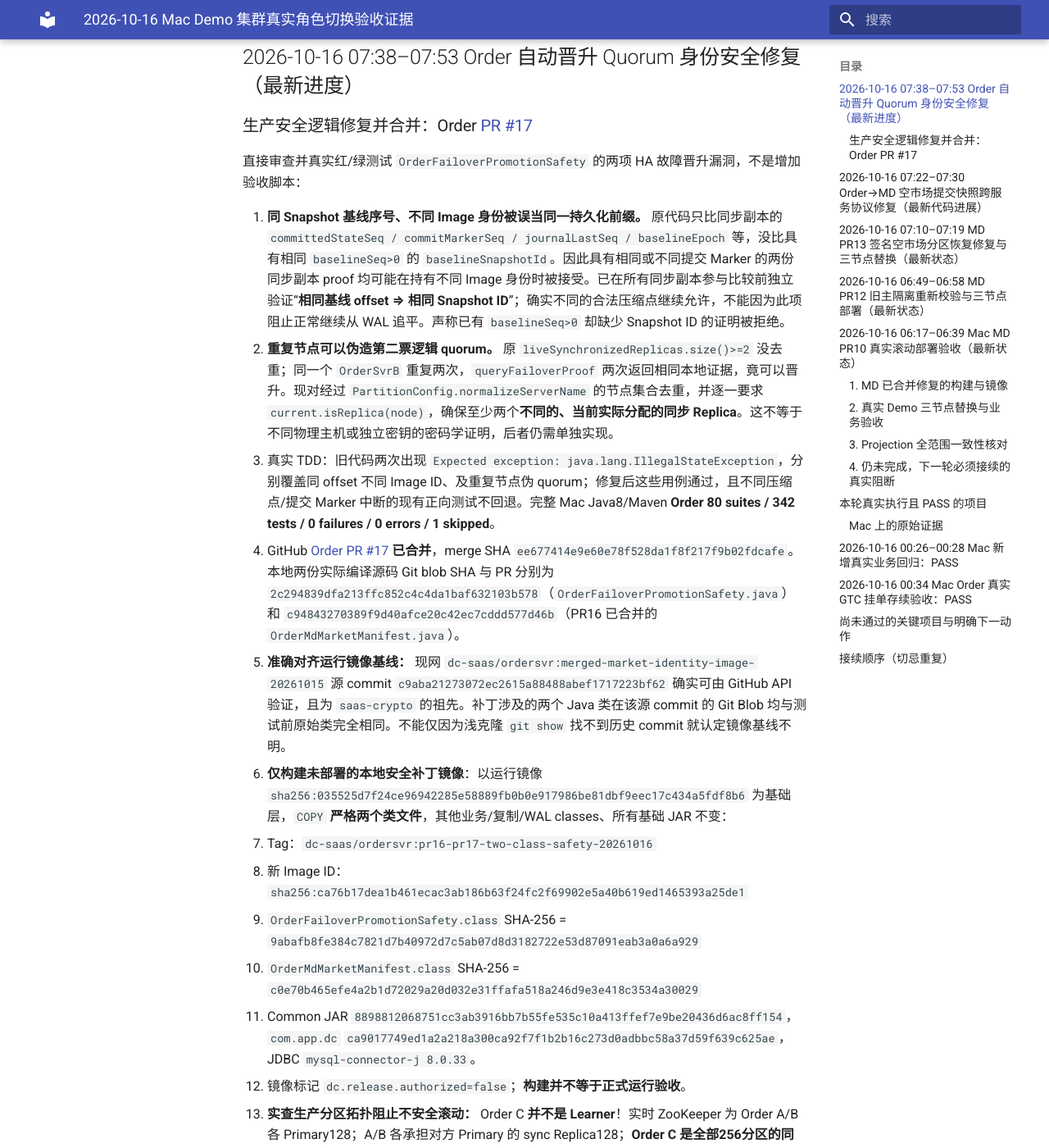
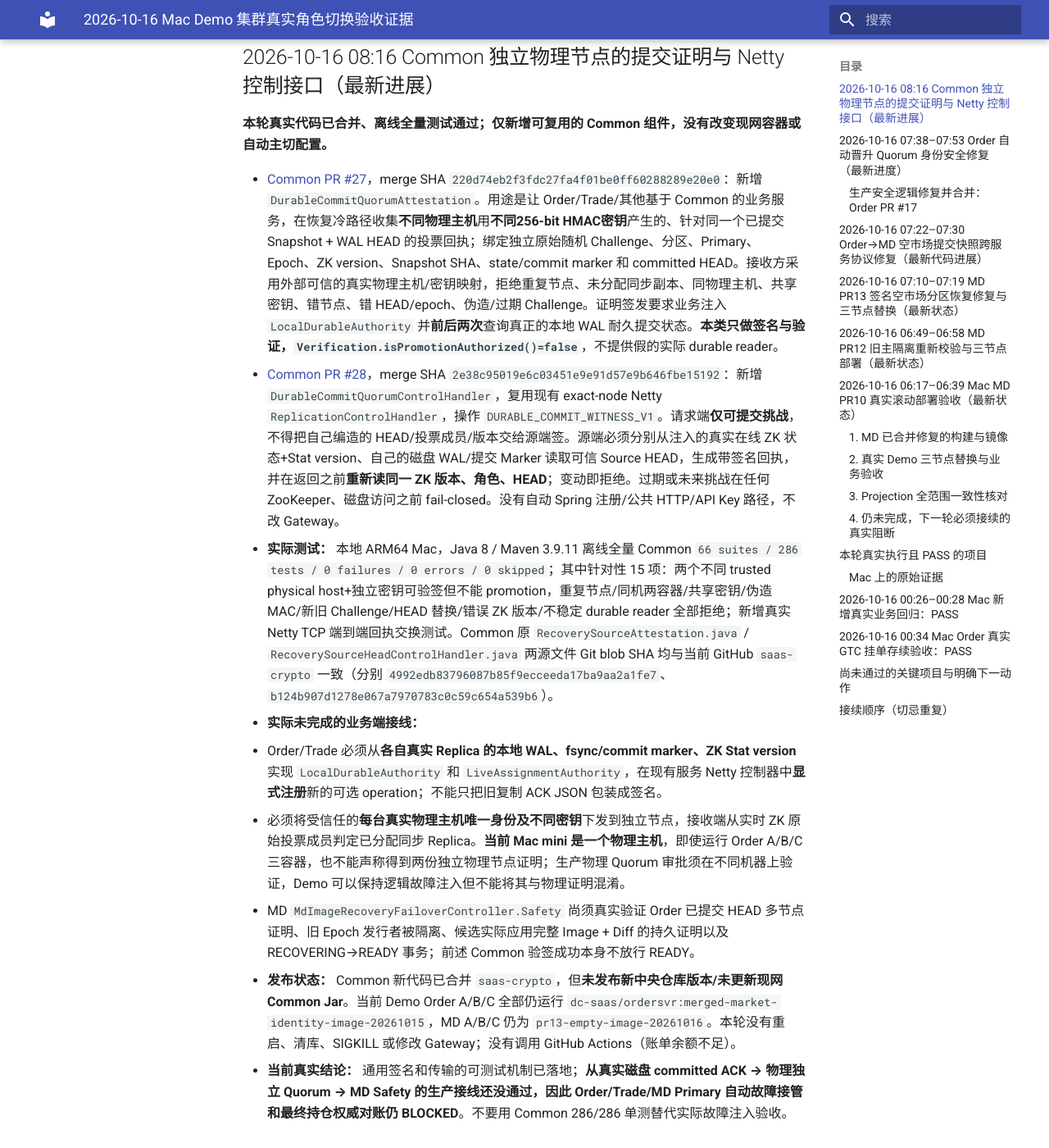
Before and after one commit to bliplink/dc-quant-deploy, an MkDocs documentation site: the page built from docs/CLUSTER_HA_REAL_ROLLOUT_EVIDENCE_20261016.zh-CN.md, in a window 1280 px wide and 1400 px high, scrolled down 308 px. Shown: the whole window at 82% size. Built offline with MkDocs 1.6.1 and Material for MkDocs 9.7.7, drawn with Linux system fonts in a browser that asks for light colours.

Commit message:
docs(ha): record Common signed physical quorum + exact-node Netty evidence [skip ci]

```diff
--- a/docs/CLUSTER_HA_REAL_ROLLOUT_EVIDENCE_20261016.zh-CN.md
+++ b/docs/CLUSTER_HA_REAL_ROLLOUT_EVIDENCE_20261016.zh-CN.md
@@ -1,6 +1,20 @@
 # 2026-10-16 Mac Demo 集群真实角色切换验收证据
 
 > 本文遵循 [集群最终统一验收任务书](CLUSTER_HA_FINAL_ACCEPTANCE_MISSION_20261015.zh-CN.md)；只记录真实已执行的操作。日期采用 Mac 所在时区 Asia/Shanghai。全程未新增产品功能，也未依赖 GitHub Actions。
+
+## 2026-10-16 08:16 Common 独立物理节点的提交证明与 Netty 控制接口（最新进展）
+
+**本轮真实代码已合并、离线全量测试通过；仅新增可复用的 Common 组件，没有改变现网容器或自动主切配置。**
+
+- [Common PR #27](https://github.com/bliplink/com.app.common/pull/27)，merge SHA `220d74eb2f3fdc27fa4f01be0ff60288289e20e0`：新增 `DurableCommitQuorumAttestation`。用途是让 Order/Trade/其他基于 Common 的业务服务，在恢复冷路径收集**不同物理主机**用**不同256-bit HMAC密钥**产生的、针对同一个已提交 Snapshot + WAL HEAD 的投票回执；绑定独立原始随机 Challenge、分区、Primary、Epoch、ZK version、Snapshot SHA、state/commit marker 和 committed HEAD。接收方采用外部可信的真实物理主机/密钥映射，拒绝重复节点、未分配同步副本、同物理主机、共享密钥、错节点、错 HEAD/epoch、伪造/过期 Challenge。证明签发要求业务注入 `LocalDurableAuthority` 并**前后两次**查询真正的本地 WAL 耐久提交状态。**本类只做签名与验证，`Verification.isPromotionAuthorized()=false`**，不提供假的实际 durable reader。
+- [Common PR #28](https://github.com/bliplink/com.app.common/pull/28)，merge SHA `2e38c95019e6c03451e9e91d57e9b646fbe15192`：新增 `DurableCommitQuorumControlHandler`，复用现有 exact-node Netty `ReplicationControlHandler`，操作 `DURABLE_COMMIT_WITNESS_V1`。请求端**仅可提交挑战**，不得把自己编造的 HEAD/投票成员/版本交给源端签。源端必须分别从注入的真实在线 ZK 状态+Stat version、自己的磁盘 WAL/提交 Marker 读取可信 Source HEAD，生成带签名回执，并在返回之前**重新读同一 ZK 版本、角色、HEAD**；变动即拒绝。过期或未来挑战在任何 ZooKeeper、磁盘访问之前 fail-closed。没有自动 Spring 注册/公共 HTTP/API Key 路径，不改 Gateway。
+- **实际测试：** 本地 ARM64 Mac，Java 8 / Maven 3.9.11 离线全量 Common `66 suites / 286 tests / 0 failures / 0 errors / 0 skipped`；其中针对性 15 项：两个不同 trusted physical host+独立密钥可验签但不能 promotion，重复节点/同机两容器/共享密钥/伪造 MAC/新旧 Challenge/HEAD 替换/错误 ZK 版本/不稳定 durable reader 全部拒绝；新增真实 Netty TCP 端到端回执交换测试。Common 原 `RecoverySourceAttestation.java` / `RecoverySourceHeadControlHandler.java` 两源文件 Git blob SHA 均与当前 GitHub `saas-crypto` 一致（分别 `4992edb83796087b85f9ecceeda17ba9aa2a1fe7`、`b124b907d1278e067a7970783c0c59c654a539b6`）。
+- **实际未完成的业务端接线：**
+  1. Order/Trade 必须从**各自真实 Replica 的本地 WAL、fsync/commit marker、ZK Stat version**实现 `LocalDurableAuthority` 和 `LiveAssignmentAuthority`，在现有服务 Netty 控制器中**显式注册**新的可选 operation；不能只把旧复制 ACK JSON 包装成签名。
+  2. 必须将受信任的**每台真实物理主机唯一身份及不同密钥**下发到独立节点，接收端从实时 ZK 原始投票成员判定已分配同步 Replica。**当前 Mac mini 是一个物理主机**，即使运行 Order A/B/C 三容器，也不能声称得到两份独立物理节点证明；生产物理 Quorum 审批须在不同机器上验证，Demo 可以保持逻辑故障注入但不能将其与物理证明混淆。
+  3. MD `MdImageRecoveryFailoverController.Safety` 尚须真实验证 Order 已提交 HEAD 多节点证明、旧 Epoch 发行者被隔离、候选实际应用完整 Image + Diff 的持久证明以及 RECOVERING→READY 事务；前述 Common 验签成功本身不放行 READY。
+- **发布状态：** Common 新代码已合并 `saas-crypto`，但**未发布新中央仓库版本/未更新现网 Common Jar**。当前 Demo Order A/B/C 全部仍运行 `dc-saas/ordersvr:merged-market-identity-image-20261015`，MD A/B/C 仍为 `pr13-empty-image-20261016`。本轮没有重启、清库、SIGKILL 或修改 Gateway；没有调用 GitHub Actions（账单余额不足）。
+- **当前真实结论：** 通用签名和传输的可测试机制已落地；**从真实磁盘 committed ACK → 物理独立 Quorum → MD Safety 的生产接线还没通过，因此 Order/Trade/MD Primary 自动故障接管和最终持仓权威对账仍 BLOCKED**。不要用 Common 286/286 单测替代实际故障注入验收。
 
 ## 2026-10-16 07:38–07:53 Order 自动晋升 Quorum 身份安全修复（最新进度）
 
```
